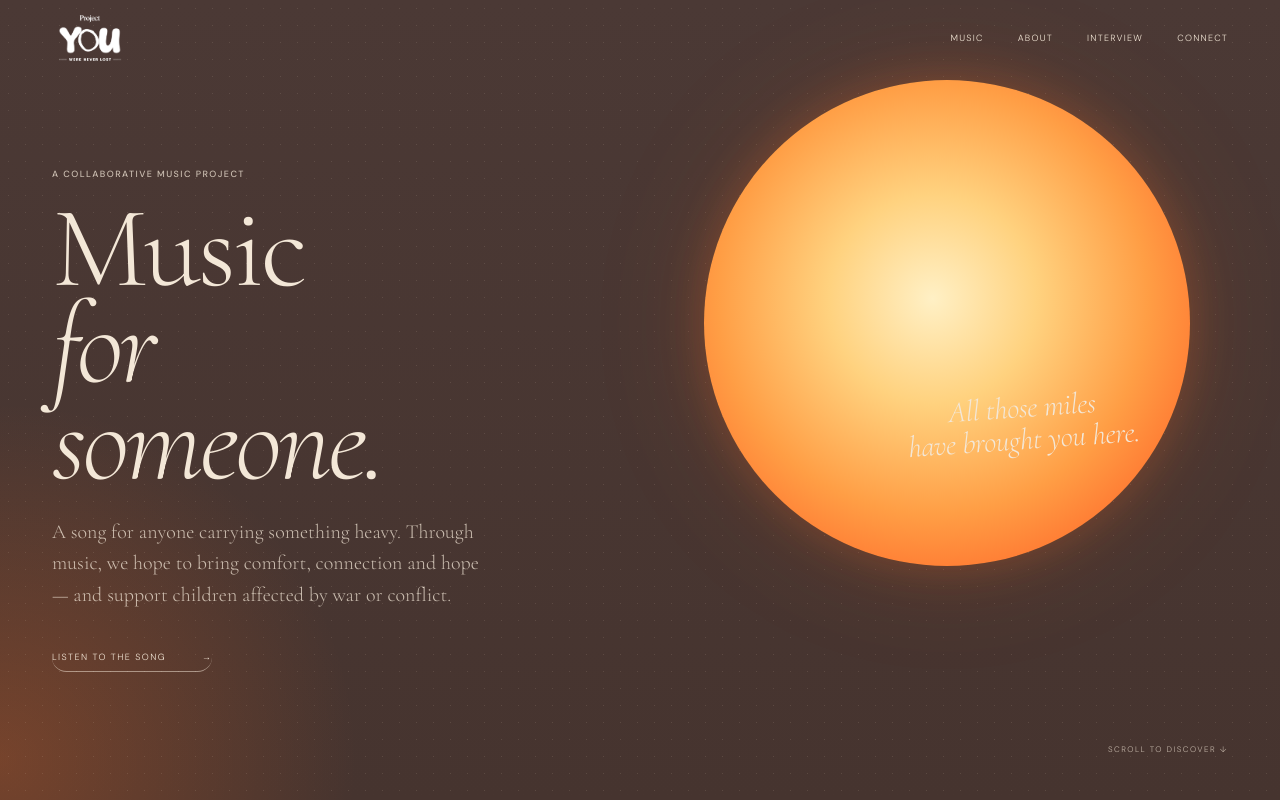
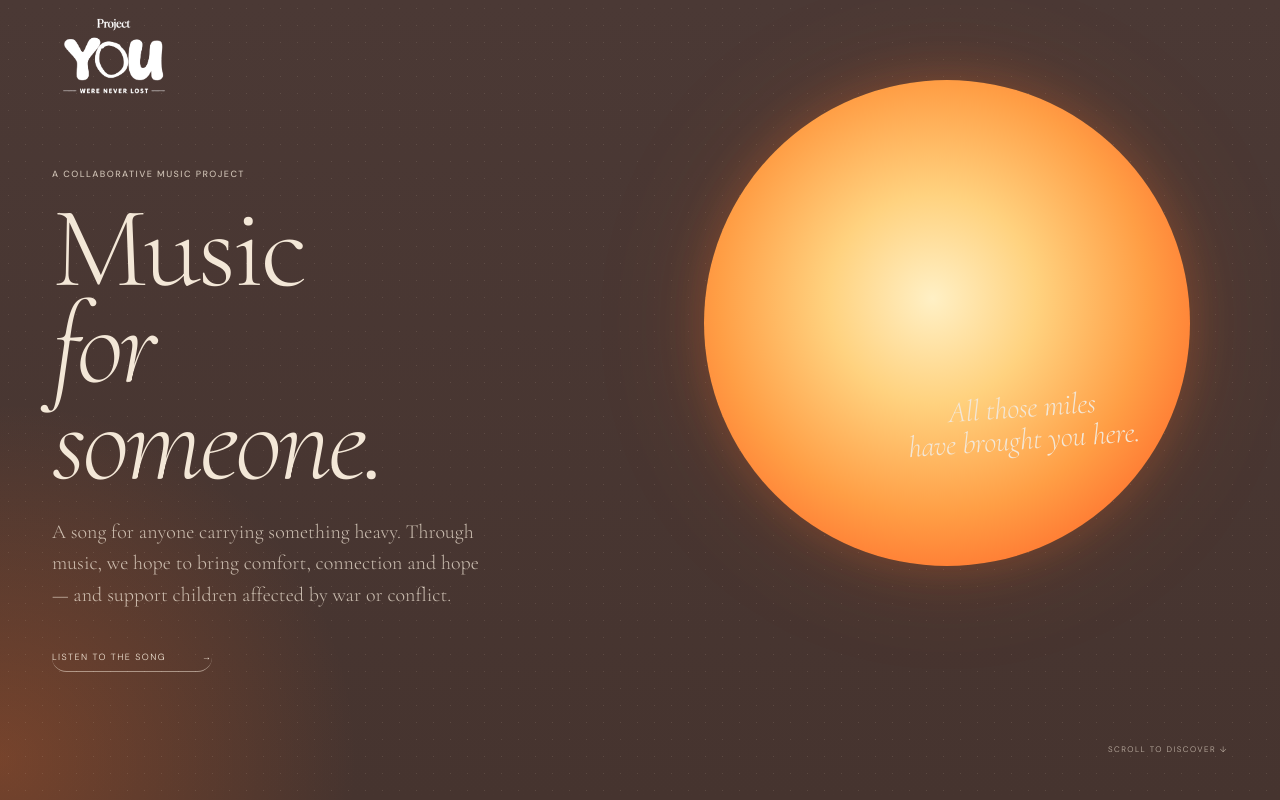
Before and after one commit to music-ianchung/music.ianchung, a plain HTML site: page project-you/index.html in a window 1280 px wide. Shown: the top 800 px of the page. Drawn offline with nearby package versions, Linux system fonts and the light colour scheme.

Commit message:
Enlarge Project YOU logo and simplify navigation

```diff
--- a/project-you/index.html
+++ b/project-you/index.html
@@ -272,9 +272,14 @@ radial-gradient(circle at 0% 64%,rgba(255,111,35,.58),rgba(255,111,35,.13) 20%,t
 }
 @media(max-width:700px){.session-grid{gap:36px 18px}}
 </style>
+<style id="project-logo-size">
+.logo img{width:108px!important;height:76px!important}
+nav{height:100px}
+@media(min-width:850px){.logo img{width:124px!important;height:88px!important}nav{height:112px}}
+</style>
 </head>
 <body class="cinematic">
-<nav aria-label="Main navigation"><div class="wrap navin"><a class="logo" href="/project-you/" aria-label="Project YOU"><img src="project-you-logo.png" alt="Project YOU"></a><div class="links"><a href="/#music">Music</a><a href="/#about">About</a><a href="/#interview">Interview</a><a href="/#connect">Connect</a></div></div></nav>
+<nav aria-label="Main navigation"><div class="wrap navin"><a class="logo" href="/project-you/" aria-label="Project YOU"><img src="project-you-logo.png" alt="Project YOU"></a></div></nav>
 
 <header class="hero cinematic">
  <div class="optics"><div class="sun"></div><div class="flare f1"></div><div class="flare f2"></div></div>
```
